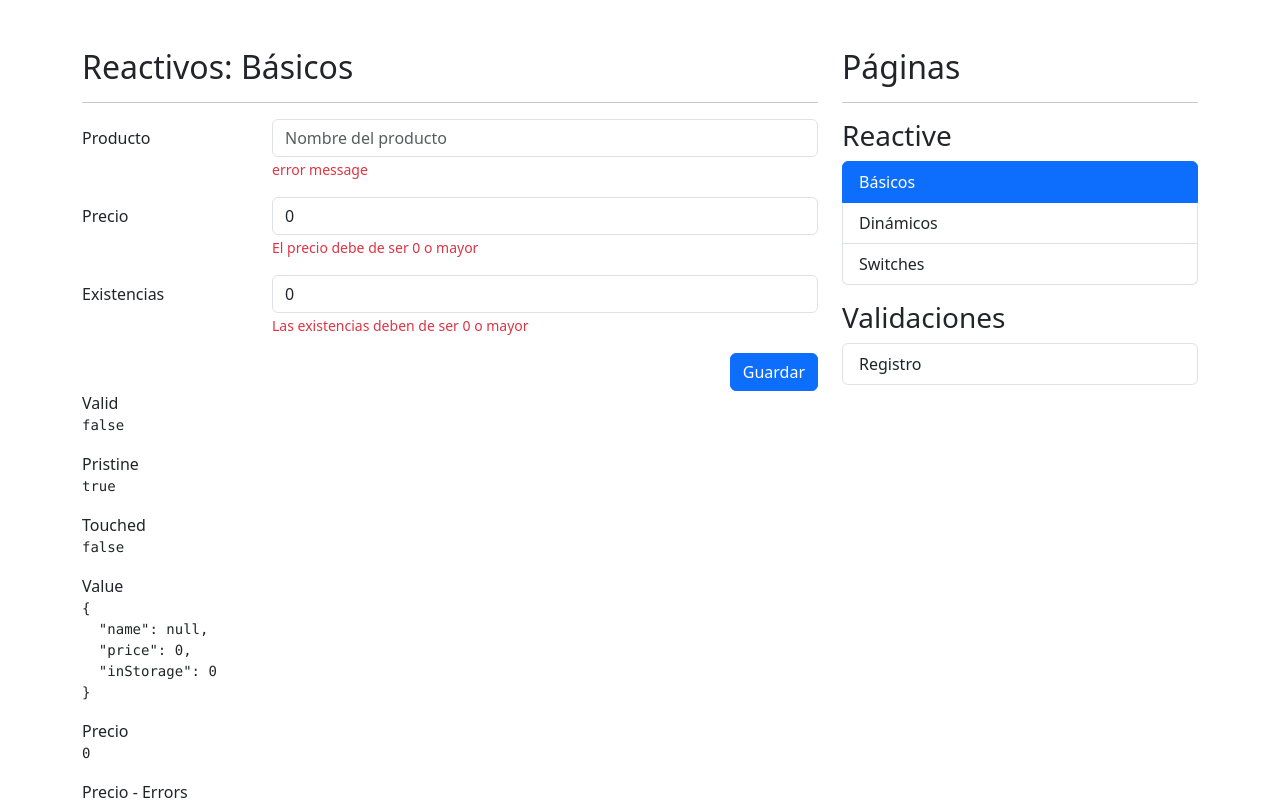
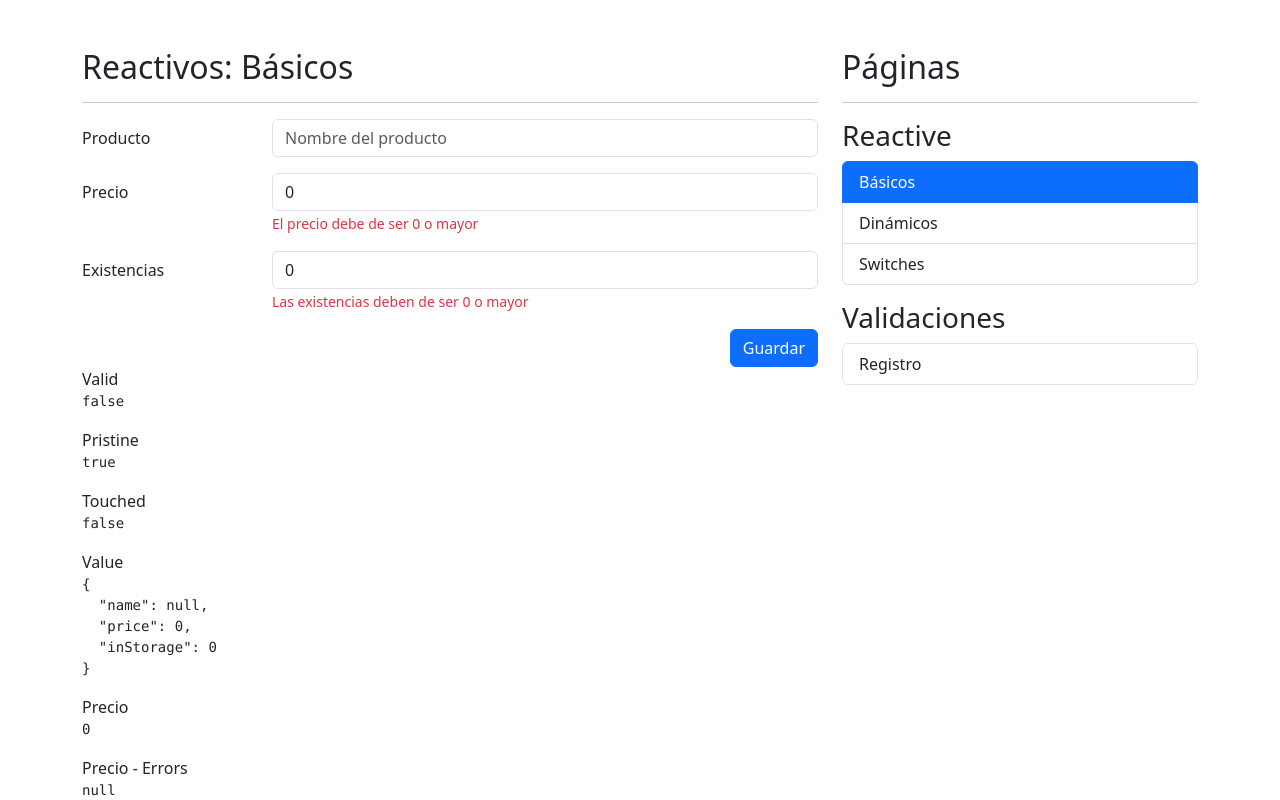
Before and after one commit to uriel-loz/FormApp, an Angular app: page /reactive/basic in a window 1280 px wide. Shown: the top 800 px of the page. Built offline with nearby package versions, Linux system fonts and the light colour scheme.

Commit message:
Testing validations in form with large method

```diff
--- a/src/app/reactive/pages/basic/basic.component.html
+++ b/src/app/reactive/pages/basic/basic.component.html
@@ -15,9 +15,13 @@
             placeholder="Nombre del producto"
           />
 
-          <span class="form-text text-danger">
+          <span *ngIf="myForm.controls['name'].getError('required') && myForm.controls['name'].touched" class="form-text text-danger">
             <!-- Debe de ser de 3 letras -->
-            error message
+            Este campo es requerido
+          </span>
+          <span *ngIf="myForm.controls['name'].getError('minlength') && myForm.controls['name'].touched" class="form-text text-danger">
+            <!-- Debe de ser de 3 letras -->
+            Este campo requiere de 3 letras
           </span>
         </div>
       </div>
--- a/src/app/reactive/pages/basic/basic.component.ts
+++ b/src/app/reactive/pages/basic/basic.component.ts
@@ -29,7 +29,10 @@
   }
 
   onSave(): void {
-    if (this.myForm.invalid) return;
+    if (this.myForm.invalid) {
+      this.myForm.markAllAsTouched();
+      return;
+    }
 
     console.log('Form value:', this.myForm.value);
 
```
